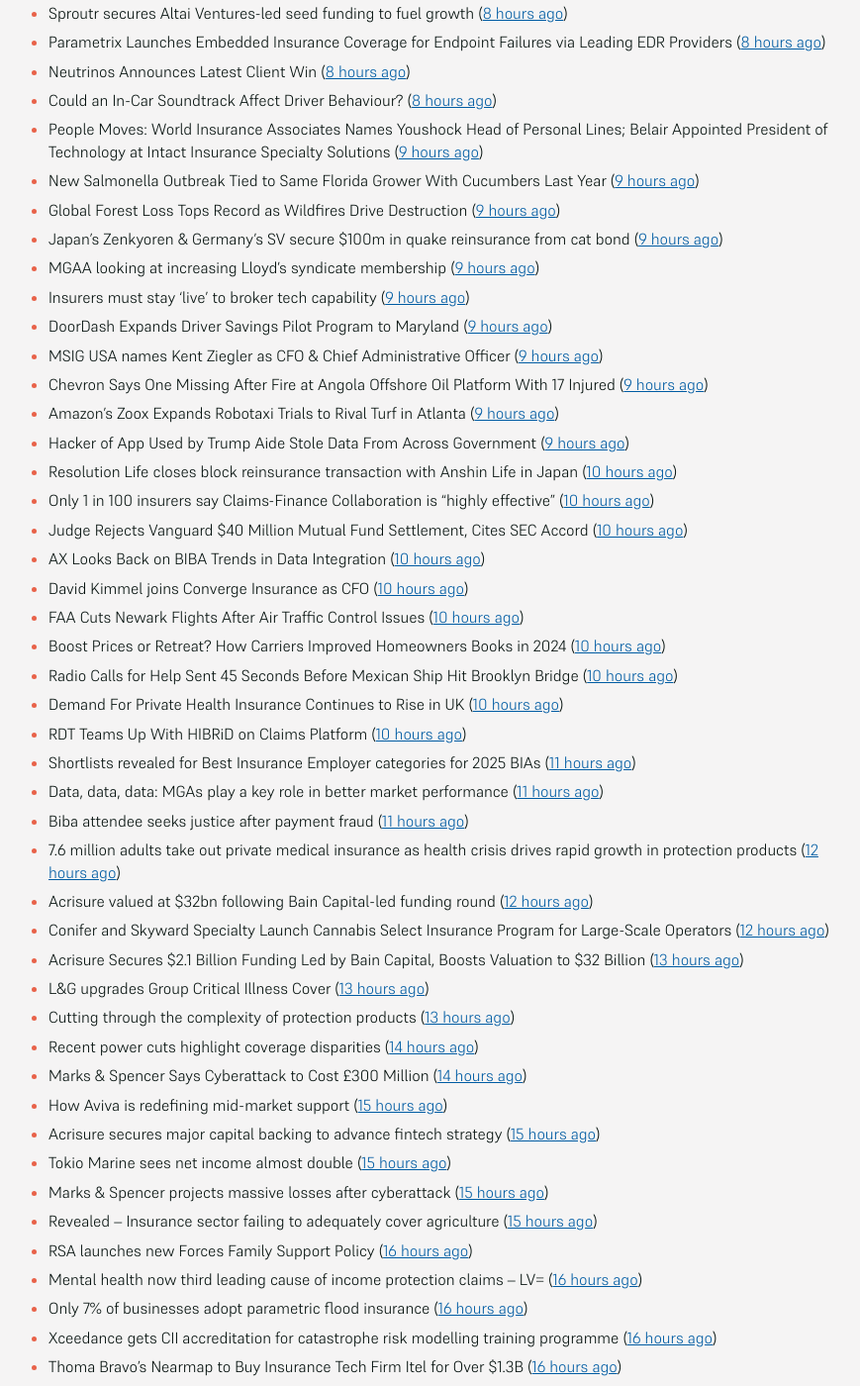
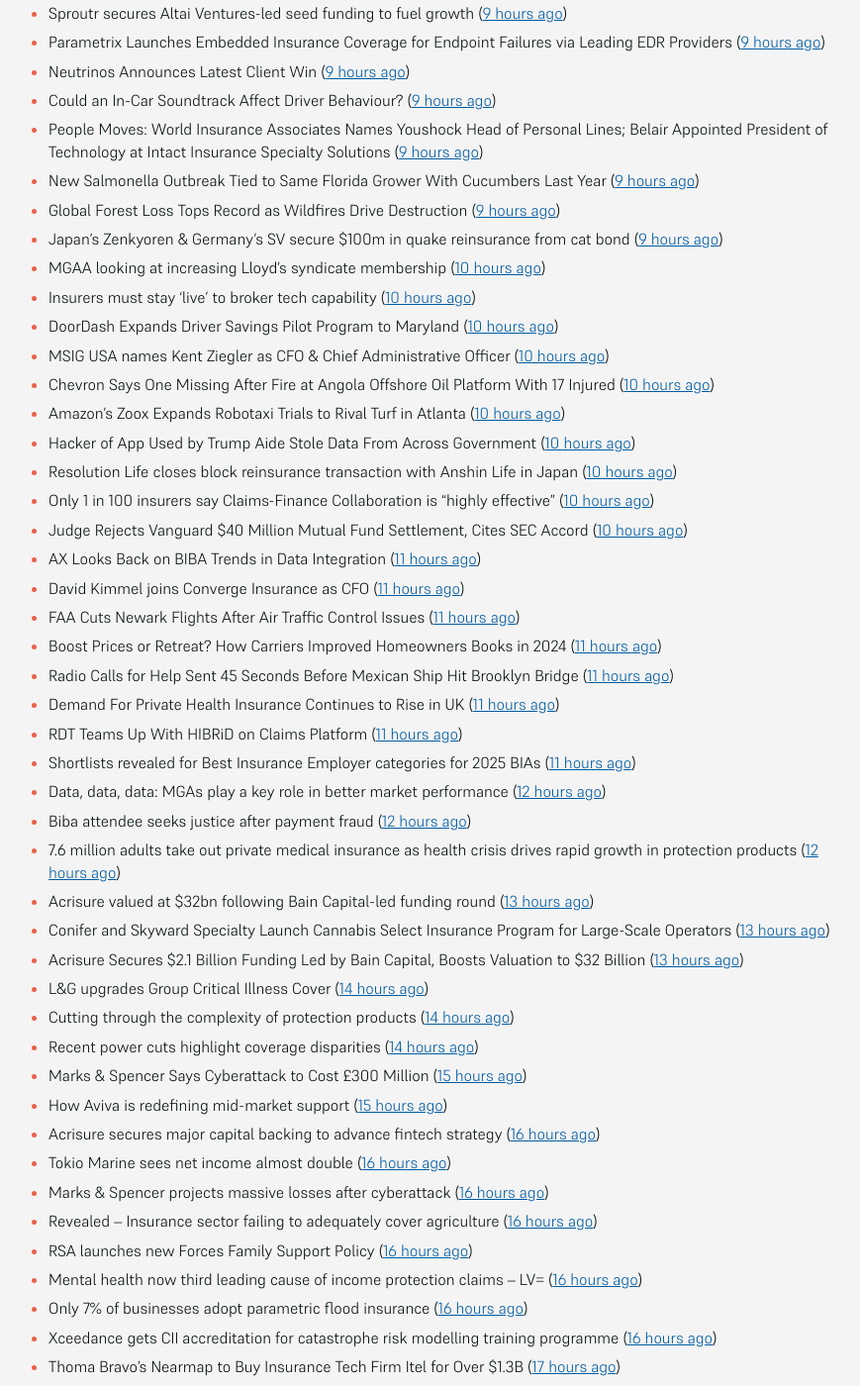
Before and after one commit to mat-0/feeds.thechels.uk, a Jekyll site: the page built from index.md, in a window 1280 px wide and 1400 px high, scrolled down 912 px. Shown: the whole window at 99% size, without its empty margins (215-1084 px from the left). Built offline with Jekyll 4.4.1, drawn with Linux system fonts in a browser that asks for light colours; some of the changed text lies outside the part shown.

Commit message:
New Feed

```diff
--- a/index.md
+++ b/index.md
@@ -8,74 +8,74 @@ description: Latest Updates
 [Get this as an RSS feed](/feed.rss)
 
 <!-- news_marker starts -->
-- Why AI is no longer optional in non-standard auto insurance ([1 hours ago](https://www.dig-in.com/opinion/ais-role-in-non-standard-auto-insurance))
-- Geospatial data uncovers lower wildfire-risk properties in California, Triple-I ([1 hours ago](https://www.dig-in.com/news/geospatial-data-wildfire-prone-california-properties))
-- Customer strategy: Clearing up flood insurance coverage confusion ([1 hours ago](https://www.dig-in.com/opinion/clearing-up-flood-insurance-coverage-confusion))
-- Europe's farm sector loses $31.5B a year from climate risks ([2 hours ago](https://www.dig-in.com/articles/europes-farm-sector-loses-31-5b-a-year-from-climate-risks))
-- State Farm Still Wants a 30% Rate Increase in California ([3 hours ago](https://www.insurancejournal.com/news/west/2025/05/21/824685.htm))
+- Why AI is no longer optional in non-standard auto insurance ([2 hours ago](https://www.dig-in.com/opinion/ais-role-in-non-standard-auto-insurance))
+- Geospatial data uncovers lower wildfire-risk properties in California, Triple-I ([2 hours ago](https://www.dig-in.com/news/geospatial-data-wildfire-prone-california-properties))
+- Customer strategy: Clearing up flood insurance coverage confusion ([2 hours ago](https://www.dig-in.com/opinion/clearing-up-flood-insurance-coverage-confusion))
+- Europe's farm sector loses $31.5B a year from climate risks ([3 hours ago](https://www.dig-in.com/articles/europes-farm-sector-loses-31-5b-a-year-from-climate-risks))
+- State Farm Still Wants a 30% Rate Increase in California ([4 hours ago](https://www.insurancejournal.com/news/west/2025/05/21/824685.htm))
 - Verizon-Frontier deal gets green light after ending DEI commitments ([4 hours ago](https://www.insurancebusinessmag.com/uk/business-strategy/verizonfrontier-deal-gets-green-light-after-ending-dei-commitments-536482.aspx))
 - Shortage of Overnight Truck Parking Blamed for 2023 Fatal Bus Crash in Illinois ([5 hours ago](https://www.insurancejournal.com/news/midwest/2025/05/21/824679.htm))
-- Austin Bar to Pay $42K Over Pregnancy Discrimination Lawsuit ([5 hours ago](https://www.insurancejournal.com/news/southcentral/2025/05/21/824675.htm))
-- First MainStreet Adds 2 Midwest Agencies ([5 hours ago](https://www.insurancejournal.com/news/midwest/2025/05/21/824669.htm))
-- People Moves: CIS Promotes Gardea, Jr., Adds Felder to Leadership Team ([5 hours ago](https://www.insurancejournal.com/news/southcentral/2025/05/21/824664.htm))
+- Austin Bar to Pay $42K Over Pregnancy Discrimination Lawsuit ([6 hours ago](https://www.insurancejournal.com/news/southcentral/2025/05/21/824675.htm))
+- First MainStreet Adds 2 Midwest Agencies ([6 hours ago](https://www.insurancejournal.com/news/midwest/2025/05/21/824669.htm))
+- People Moves: CIS Promotes Gardea, Jr., Adds Felder to Leadership Team ([6 hours ago](https://www.insurancejournal.com/news/southcentral/2025/05/21/824664.htm))
 - TransRe calls for urgent and substantial D&O price increases amid unprofitable market conditions ([6 hours ago](https://www.reinsurancene.ws/transre-calls-for-urgent-and-substantial-do-price-increases-amid-unprofitable-market-conditions/))
-- M&S estimates £300m hit to operating profit from recent cyberattack ([6 hours ago](https://www.reinsurancene.ws/ms-estimates-300m-hit-to-operating-profit-from-recent-cyberattack/))
-- New Insurance Solution Aims to Cover US Cannabis Producers ([6 hours ago](https://insurance-edge.net/2025/05/21/new-insurance-solution-aims-to-cover-us-cannabis-producers/))
+- M&S estimates £300m hit to operating profit from recent cyberattack ([7 hours ago](https://www.reinsurancene.ws/ms-estimates-300m-hit-to-operating-profit-from-recent-cyberattack/))
+- New Insurance Solution Aims to Cover US Cannabis Producers ([7 hours ago](https://insurance-edge.net/2025/05/21/new-insurance-solution-aims-to-cover-us-cannabis-producers/))
 - EU to Propose Removing Business Barriers to Enhance Competitiveness Amid US Tariffs ([7 hours ago](https://www.insurancejournal.com/news/international/2025/05/21/824643.htm))
 - Reinsurance capacity growth supports Philippine’s non-life insurance stable outlook: AM Best ([7 hours ago](https://www.reinsurancene.ws/reinsurance-capacity-growth-supports-philippines-non-life-insurance-stable-outlook-am-best/))
 - Quandri Appoints Patrick Mulroy as Head of Strategy and Partnerships to Spearhead North American Expansion ([7 hours ago](https://www.insurtechinsights.com/quandri-appoints-patrick-mulroy-as-head-of-strategy-and-partnerships-to-spearhead-north-american-expansion/))
-- Former Progressive CEO Renwick, 69, Dies ([7 hours ago](https://www.insurancejournal.com/news/national/2025/05/21/824645.htm))
-- Munich Re Ventures closes $125m fund from HSB ([7 hours ago](https://www.reinsurancene.ws/munich-re-ventures-closes-125m-fund-from-hsb/))
-- Hack of Contractor Was at Root of Massive Federal Data Breach ([7 hours ago](https://www.insurancejournal.com/news/national/2025/05/21/824641.htm))
+- Former Progressive CEO Renwick, 69, Dies ([8 hours ago](https://www.insurancejournal.com/news/national/2025/05/21/824645.htm))
+- Munich Re Ventures closes $125m fund from HSB ([8 hours ago](https://www.reinsurancene.ws/munich-re-ventures-closes-125m-fund-from-hsb/))
+- Hack of Contractor Was at Root of Massive Federal Data Breach ([8 hours ago](https://www.insurancejournal.com/news/national/2025/05/21/824641.htm))
 - US cyber insurance market remains profitable amid slower growth in 2024: Fitch ([8 hours ago](https://www.reinsurancene.ws/us-cyber-insurance-market-remains-profitable-amid-slower-growth-in-2024-fitch/))
 - Acrisure Secures $2.1 Billion Funding Round for M&A, Tech ([8 hours ago](https://www.insurancejournal.com/news/national/2025/05/21/824637.htm))
-- Sproutr secures Altai Ventures-led seed funding to fuel growth ([8 hours ago](https://www.reinsurancene.ws/sproutr-secures-altai-ventures-led-seed-funding-to-fuel-growth/))
-- Parametrix Launches Embedded Insurance Coverage for Endpoint Failures via Leading EDR Providers ([8 hours ago](https://www.insurtechinsights.com/parametrix-launches-embedded-insurance-coverage-for-endpoint-failures-via-leading-edr-providers/))
-- Neutrinos Announces Latest Client Win ([8 hours ago](https://insurance-edge.net/2025/05/21/neutrinos-announces-latest-client-win/))
-- Could an In-Car Soundtrack Affect Driver Behaviour? ([8 hours ago](https://insurance-edge.net/2025/05/21/could-an-in-car-soundtrack-affect-driver-behaviour/))
+- Sproutr secures Altai Ventures-led seed funding to fuel growth ([9 hours ago](https://www.reinsurancene.ws/sproutr-secures-altai-ventures-led-seed-funding-to-fuel-growth/))
+- Parametrix Launches Embedded Insurance Coverage for Endpoint Failures via Leading EDR Providers ([9 hours ago](https://www.insurtechinsights.com/parametrix-launches-embedded-insurance-coverage-for-endpoint-failures-via-leading-edr-providers/))
+- Neutrinos Announces Latest Client Win ([9 hours ago](https://insurance-edge.net/2025/05/21/neutrinos-announces-latest-client-win/))
+- Could an In-Car Soundtrack Affect Driver Behaviour? ([9 hours ago](https://insurance-edge.net/2025/05/21/could-an-in-car-soundtrack-affect-driver-behaviour/))
 - People Moves: World Insurance Associates Names Youshock Head of Personal Lines; Belair Appointed President of Technology at Intact Insurance Specialty Solutions ([9 hours ago](https://www.insurancejournal.com/news/national/2025/05/21/824508.htm))
 - New Salmonella Outbreak Tied to Same Florida Grower With Cucumbers Last Year ([9 hours ago](https://www.insurancejournal.com/news/southeast/2025/05/21/824621.htm))
 - Global Forest Loss Tops Record as Wildfires Drive Destruction ([9 hours ago](https://www.insurancejournal.com/news/international/2025/05/21/824618.htm))
 - Japan’s Zenkyoren & Germany’s SV secure $100m in quake reinsurance from cat bond ([9 hours ago](https://www.reinsurancene.ws/japans-zenkyoren-germanys-sv-secure-100m-in-quake-reinsurance-from-cat-bond/))
-- MGAA looking at increasing Lloyd’s syndicate membership ([9 hours ago](https://www.postonline.co.uk/news/7957794/mgaa-looking-at-increasing-lloyd%E2%80%99s-syndicate-membership))
-- Insurers must stay ‘live’ to broker tech capability ([9 hours ago](https://www.postonline.co.uk/broker/7957792/insurers-must-stay-%E2%80%98live%E2%80%99-to-broker-tech-capability))
-- DoorDash Expands Driver Savings Pilot Program to Maryland ([9 hours ago](https://www.insurancejournal.com/news/east/2025/05/21/824599.htm))
-- MSIG USA names Kent Ziegler as CFO & Chief Administrative Officer ([9 hours ago](https://www.reinsurancene.ws/msig-usa-names-kent-ziegler-as-cfo-chief-administrative-officer/))
-- Chevron Says One Missing After Fire at Angola Offshore Oil Platform With 17 Injured ([9 hours ago](https://www.insurancejournal.com/news/international/2025/05/21/824603.htm))
-- Amazon’s Zoox Expands Robotaxi Trials to Rival Turf in Atlanta ([9 hours ago](https://www.insurancejournal.com/news/southeast/2025/05/21/824605.htm))
-- Hacker of App Used by Trump Aide Stole Data From Across Government ([9 hours ago](https://www.insurancejournal.com/news/national/2025/05/21/824594.htm))
+- MGAA looking at increasing Lloyd’s syndicate membership ([10 hours ago](https://www.postonline.co.uk/news/7957794/mgaa-looking-at-increasing-lloyd%E2%80%99s-syndicate-membership))
+- Insurers must stay ‘live’ to broker tech capability ([10 hours ago](https://www.postonline.co.uk/broker/7957792/insurers-must-stay-%E2%80%98live%E2%80%99-to-broker-tech-capability))
+- DoorDash Expands Driver Savings Pilot Program to Maryland ([10 hours ago](https://www.insurancejournal.com/news/east/2025/05/21/824599.htm))
+- MSIG USA names Kent Ziegler as CFO & Chief Administrative Officer ([10 hours ago](https://www.reinsurancene.ws/msig-usa-names-kent-ziegler-as-cfo-chief-administrative-officer/))
+- Chevron Says One Missing After Fire at Angola Offshore Oil Platform With 17 Injured ([10 hours ago](https://www.insurancejournal.com/news/international/2025/05/21/824603.htm))
+- Amazon’s Zoox Expands Robotaxi Trials to Rival Turf in Atlanta ([10 hours ago](https://www.insurancejournal.com/news/southeast/2025/05/21/824605.htm))
+- Hacker of App Used by Trump Aide Stole Data From Across Government ([10 hours ago](https://www.insurancejournal.com/news/national/2025/05/21/824594.htm))
 - Resolution Life closes block reinsurance transaction with Anshin Life in Japan ([10 hours ago](https://www.reinsurancene.ws/resolution-life-closes-block-reinsurance-transaction-with-anshin-life-in-japan/))
 - Only 1 in 100 insurers say Claims-Finance Collaboration is “highly effective” ([10 hours ago](https://ifamagazine.com/only-1-in-100-insurers-say-claims-finance-collaboration-is-highly-effective/))
 - Judge Rejects Vanguard $40 Million Mutual Fund Settlement, Cites SEC Accord ([10 hours ago](https://www.insurancejournal.com/news/east/2025/05/21/824595.htm))
-- AX Looks Back on BIBA Trends in Data Integration ([10 hours ago](https://insurance-edge.net/2025/05/21/ax-looks-back-on-biba-trends-in-data-integration/))
-- David Kimmel joins Converge Insurance as CFO ([10 hours ago](https://www.reinsurancene.ws/david-kimmel-joins-converge-insurance-as-cfo/))
-- FAA Cuts Newark Flights After Air Traffic Control Issues ([10 hours ago](https://www.insurancejournal.com/news/east/2025/05/21/824589.htm))
-- Boost Prices or Retreat? How Carriers Improved Homeowners Books in 2024 ([10 hours ago](https://www.insurancejournal.com/news/national/2025/05/21/824587.htm))
-- Radio Calls for Help Sent 45 Seconds Before Mexican Ship Hit Brooklyn Bridge ([10 hours ago](https://www.insurancejournal.com/news/east/2025/05/21/824582.htm))
-- Demand For Private Health Insurance Continues to Rise in UK ([10 hours ago](https://insurance-edge.net/2025/05/21/demand-for-private-health-insurance-continues-to-rise-in-uk/))
-- RDT Teams Up With HIBRiD on Claims Platform ([10 hours ago](https://insurance-edge.net/2025/05/21/rdt-teams-up-with-hibrid-on-claims-platform/))
+- AX Looks Back on BIBA Trends in Data Integration ([11 hours ago](https://insurance-edge.net/2025/05/21/ax-looks-back-on-biba-trends-in-data-integration/))
+- David Kimmel joins Converge Insurance as CFO ([11 hours ago](https://www.reinsurancene.ws/david-kimmel-joins-converge-insurance-as-cfo/))
+- FAA Cuts Newark Flights After Air Traffic Control Issues ([11 hours ago](https://www.insurancejournal.com/news/east/2025/05/21/824589.htm))
+- Boost Prices or Retreat? How Carriers Improved Homeowners Books in 2024 ([11 hours ago](https://www.insurancejournal.com/news/national/2025/05/21/824587.htm))
+- Radio Calls for Help Sent 45 Seconds Before Mexican Ship Hit Brooklyn Bridge ([11 hours ago](https://www.insurancejournal.com/news/east/2025/05/21/824582.htm))
+- Demand For Private Health Insurance Continues to Rise in UK ([11 hours ago](https://insurance-edge.net/2025/05/21/demand-for-private-health-insurance-continues-to-rise-in-uk/))
+- RDT Teams Up With HIBRiD on Claims Platform ([11 hours ago](https://insurance-edge.net/2025/05/21/rdt-teams-up-with-hibrid-on-claims-platform/))
 - Shortlists revealed for Best Insurance Employer categories for 2025 BIAs ([11 hours ago](https://www.postonline.co.uk/broker/7957793/shortlists-revealed-for-best-insurance-employer-categories-for-2025-bias))
-- Data, data, data: MGAs play a key role in better market performance ([11 hours ago](https://www.insurancebusinessmag.com/uk/news/columns/data-data-data-mgas-play-a-key-role-in-better-market-performance-536399.aspx))
-- Biba attendee seeks justice after payment fraud ([11 hours ago](https://www.postonline.co.uk/news/7957800/biba-attendee-seeks-justice-after-payment-fraud))
+- Data, data, data: MGAs play a key role in better market performance ([12 hours ago](https://www.insurancebusinessmag.com/uk/news/columns/data-data-data-mgas-play-a-key-role-in-better-market-performance-536399.aspx))
+- Biba attendee seeks justice after payment fraud ([12 hours ago](https://www.postonline.co.uk/news/7957800/biba-attendee-seeks-justice-after-payment-fraud))
 - 7.6 million adults take out private medical insurance as health crisis drives rapid growth in protection products ([12 hours ago](https://ifamagazine.com/7-6-million-adults-take-out-private-medical-insurance-as-health-crisis-drives-rapid-growth-in-protection-products/))
-- Acrisure valued at $32bn following Bain Capital-led funding round ([12 hours ago](https://www.postonline.co.uk/broker/7957799/acrisure-valued-at-32bn-following-bain-capital-led-funding-round))
-- Conifer and Skyward Specialty Launch Cannabis Select Insurance Program for Large-Scale Operators ([12 hours ago](https://www.insurtechinsights.com/conifer-and-skyward-specialty-launch-cannabis-select-insurance-program-for-large-scale-operators/))
+- Acrisure valued at $32bn following Bain Capital-led funding round ([13 hours ago](https://www.postonline.co.uk/broker/7957799/acrisure-valued-at-32bn-following-bain-capital-led-funding-round))
+- Conifer and Skyward Specialty Launch Cannabis Select Insurance Program for Large-Scale Operators ([13 hours ago](https://www.insurtechinsights.com/conifer-and-skyward-specialty-launch-cannabis-select-insurance-program-for-large-scale-operators/))
 - Acrisure Secures $2.1 Billion Funding Led by Bain Capital, Boosts Valuation to $32 Billion ([13 hours ago](https://www.insurtechinsights.com/acrisure-secures-2-1-billion-funding-led-by-bain-capital-boosts-valuation-to-32-billion/))
-- L&G upgrades Group Critical Illness Cover ([13 hours ago](https://ifamagazine.com/lg-upgrades-group-critical-illness-cover/))
-- Cutting through the complexity of protection products ([13 hours ago](https://ifamagazine.com/cutting-through-the-complexity-of-protection-products/))
+- L&G upgrades Group Critical Illness Cover ([14 hours ago](https://ifamagazine.com/lg-upgrades-group-critical-illness-cover/))
+- Cutting through the complexity of protection products ([14 hours ago](https://ifamagazine.com/cutting-through-the-complexity-of-protection-products/))
 - Recent power cuts highlight coverage disparities ([14 hours ago](https://www.postonline.co.uk/commercial/7957791/recent-power-cuts-highlight-coverage-disparities))
-- Marks & Spencer Says Cyberattack to Cost £300 Million ([14 hours ago](https://www.insurancejournal.com/news/international/2025/05/21/824570.htm))
+- Marks & Spencer Says Cyberattack to Cost £300 Million ([15 hours ago](https://www.insurancejournal.com/news/international/2025/05/21/824570.htm))
 - How Aviva is redefining mid-market support ([15 hours ago](https://www.insurancebusinessmag.com/uk/news/breaking-news/how-aviva-is-redefining-midmarket-support-535375.aspx))
-- Acrisure secures major capital backing to advance fintech strategy ([15 hours ago](https://www.insurancebusinessmag.com/uk/news/breaking-news/acrisure-secures-major-capital-backing-to-advance-fintech-strategy-536392.aspx))
-- Tokio Marine sees net income almost double ([15 hours ago](https://www.insurancebusinessmag.com/uk/news/breaking-news/tokio-marine-sees-net-income-almost-double-536377.aspx))
-- Marks & Spencer projects massive losses after cyberattack ([15 hours ago](https://www.insurancebusinessmag.com/uk/news/cyber/marks-and-spencer-projects-massive-losses-after-cyberattack-536391.aspx))
-- Revealed – Insurance sector failing to adequately cover agriculture ([15 hours ago](https://www.insurancebusinessmag.com/uk/news/breaking-news/revealed--insurance-sector-failing-to-adequately-cover-agriculture-536376.aspx))
+- Acrisure secures major capital backing to advance fintech strategy ([16 hours ago](https://www.insurancebusinessmag.com/uk/news/breaking-news/acrisure-secures-major-capital-backing-to-advance-fintech-strategy-536392.aspx))
+- Tokio Marine sees net income almost double ([16 hours ago](https://www.insurancebusinessmag.com/uk/news/breaking-news/tokio-marine-sees-net-income-almost-double-536377.aspx))
+- Marks & Spencer projects massive losses after cyberattack ([16 hours ago](https://www.insurancebusinessmag.com/uk/news/cyber/marks-and-spencer-projects-massive-losses-after-cyberattack-536391.aspx))
+- Revealed – Insurance sector failing to adequately cover agriculture ([16 hours ago](https://www.insurancebusinessmag.com/uk/news/breaking-news/revealed--insurance-sector-failing-to-adequately-cover-agriculture-536376.aspx))
 - RSA launches new Forces Family Support Policy ([16 hours ago](https://www.insurancebusinessmag.com/uk/news/breaking-news/rsa-launches-new-forces-family-support-policy-536375.aspx))
 - Mental health now third leading cause of income protection claims – LV= ([16 hours ago](https://www.insurancebusinessmag.com/uk/news/life-insurance/mental-health-now-third-leading-cause-of-income-protection-claims--lv-536390.aspx))
 - Only 7% of businesses adopt parametric flood insurance ([16 hours ago](https://www.postonline.co.uk/news/7957796/only-7-of-businesses-adopt-parametric-flood-insurance))
 - Xceedance gets CII accreditation for catastrophe risk modelling training programme ([16 hours ago](https://www.insurancebusinessmag.com/uk/news/catastrophe/xceedance-gets-cii-accreditation-for-catastrophe-risk-modelling-training-programme-536374.aspx))
-- Thoma Bravo’s Nearmap to Buy Insurance Tech Firm Itel for Over $1.3B ([16 hours ago](https://www.insurancejournal.com/news/national/2025/05/21/824558.htm))
-- Europe’s Farm Sector Loses €28 Billion a Year From Climate Risks ([16 hours ago](https://www.insurancejournal.com/news/international/2025/05/21/824536.htm))
+- Thoma Bravo’s Nearmap to Buy Insurance Tech Firm Itel for Over $1.3B ([17 hours ago](https://www.insurancejournal.com/news/national/2025/05/21/824558.htm))
+- Europe’s Farm Sector Loses €28 Billion a Year From Climate Risks ([17 hours ago](https://www.insurancejournal.com/news/international/2025/05/21/824536.htm))
 - World Insurance Adds Two Agencies in South Carolina ([17 hours ago](https://www.insurancejournal.com/news/southeast/2025/05/21/824482.htm))
 - Alphabet’s Waymo Gets California Nod for Robotaxi Expansion in Bay Area ([17 hours ago](https://www.insurancejournal.com/news/west/2025/05/21/824562.htm))
 - Carrying on caravanning – courtesy of insurance ([17 hours ago](https://www.postonline.co.uk/personal/7957724/carrying-on-caravanning-%E2%80%93-courtesy-of-insurance))
```
